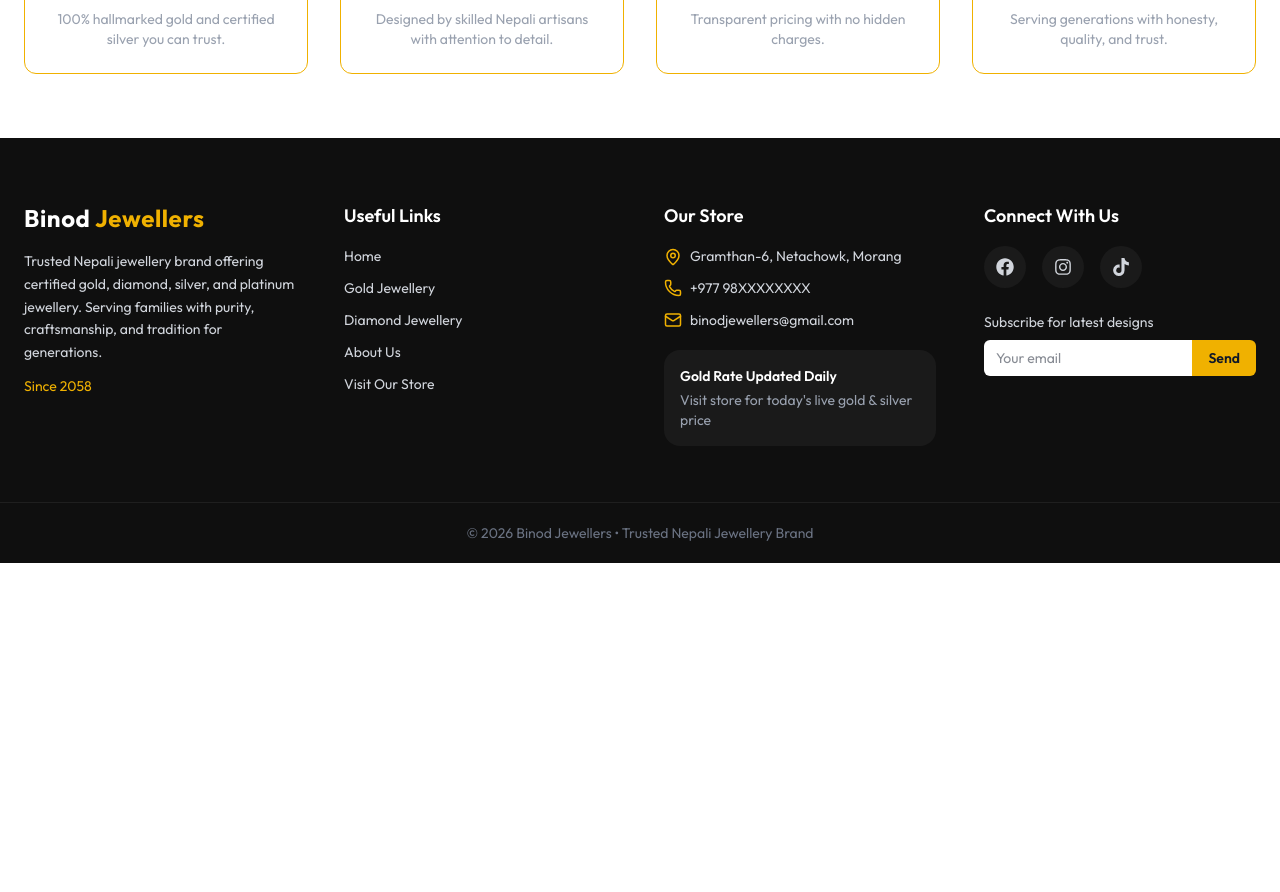
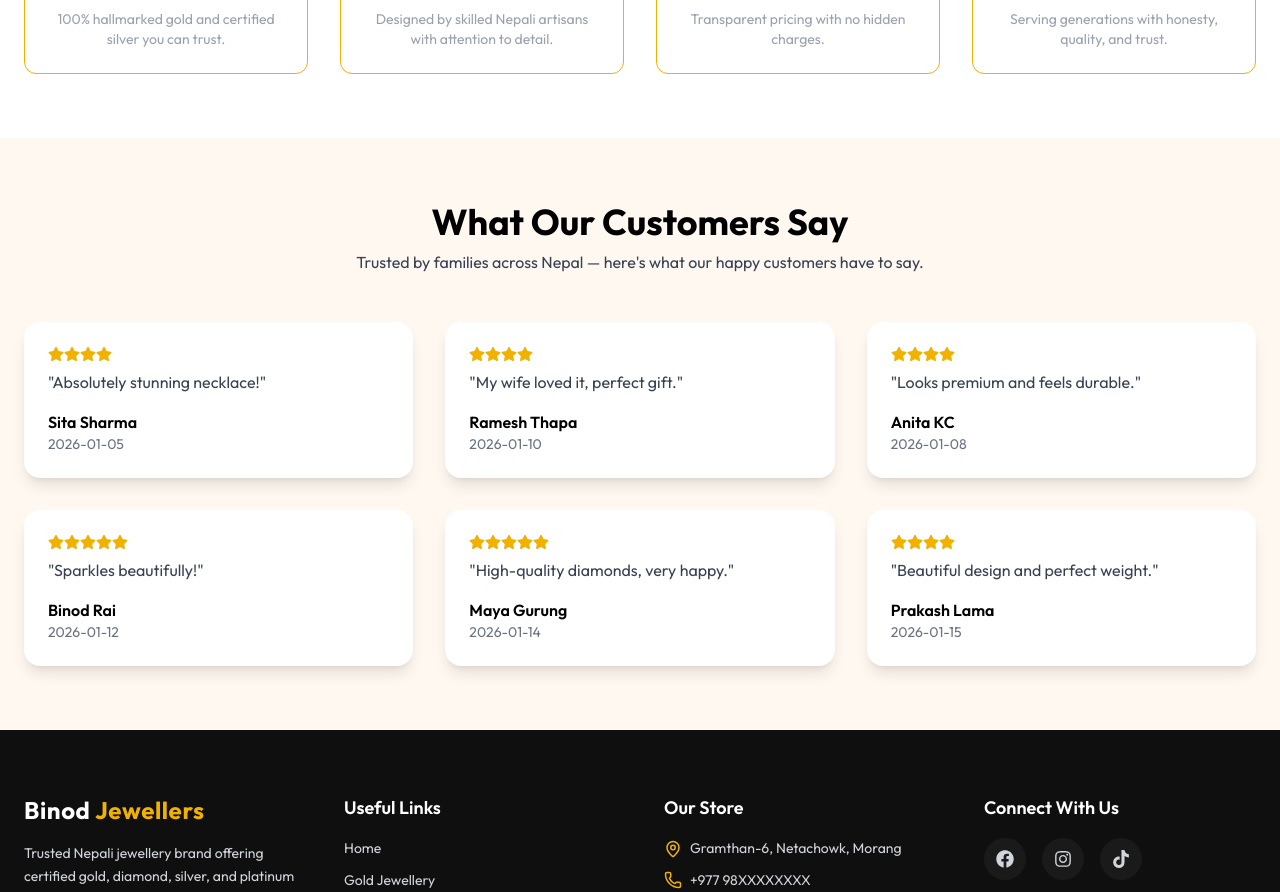
Before and after one commit to Parvesh-ops/jewellery-Website, a React (Vite) app: page / in a window 1280 px wide. Shown: the part 1940-2832 px from the top of the page. Before the commit the page ends 2503 px from the top, so only its background shows below. Built offline with nearby package versions, Linux system fonts and the light colour scheme.

Commit message:
Testimonials

```diff
--- /dev/null
+++ b/src/components/Testimonials/Testimonials.tsx
@@ -0,0 +1,51 @@
+import { FaStar } from "react-icons/fa";
+import { useData } from "../../context/DataContext";
+
+const CustomerTestimonials = () => {
+  const { data } = useData();
+
+  const allReviews = data.flatMap((product) =>
+    product.reviews.map((review) => ({
+      ...review,
+      rating: product.rating,
+    }))
+  );
+
+  const reviewsToShow = allReviews.slice(0, 6);
+
+  return (
+    <section className="bg-[#fff8f0] py-16 px-6">
+      <div className="max-w-7xl mx-auto text-center mb-12">
+        <h2 className="text-4xl font-bold ">What Our Customers Say</h2>
+        <p className="text-gray-700 mt-2 max-w-2xl mx-auto">
+          Trusted by families across Nepal — here's what our happy customers have to say.
+        </p>
+      </div>
+
+      <div className="grid md:grid-cols-3 gap-8">
+        {reviewsToShow.map((review, index) => (
+          <div
+            key={index}
+            className="bg-white shadow-lg rounded-2xl p-6"
+          >
+            {/* Stars */}
+            <div className="flex mb-2">
+              {Array.from({ length: Math.floor(review.rating) }).map((_, i) => (
+                <FaStar key={i} className="text-yellow-500" />
+              ))}
+            </div>
+
+            {/* Review comment */}
+            <p className="text-gray-700 mb-4">"{review.comment}"</p>
+
+            {/* Reviewer info */}
+            <p className="font-semibold">{review.name}</p>
+            <p className="text-sm text-gray-500">{review.date}</p>
+          </div>
+        ))}
+      </div>
+    </section>
+  );
+};
+
+export default CustomerTestimonials;
--- a/src/pages/Home.tsx
+++ b/src/pages/Home.tsx
@@ -1,6 +1,7 @@
 import BestSeller from "../components/BestSeller/BestSeller"
 import Carousel from "../components/Carousel/Carousel"
 import Category from "../components/Category/Category"
+import CustomerTestimonials from "../components/Testimonials/Testimonials"
 import WhyChooseUs from "../components/WhyChooseUs/WhyChoseUs"
 
 
@@ -11,6 +12,7 @@
      <Category />
      <BestSeller />
      <WhyChooseUs />
+     <CustomerTestimonials />
     </div>
   )
 }
```
